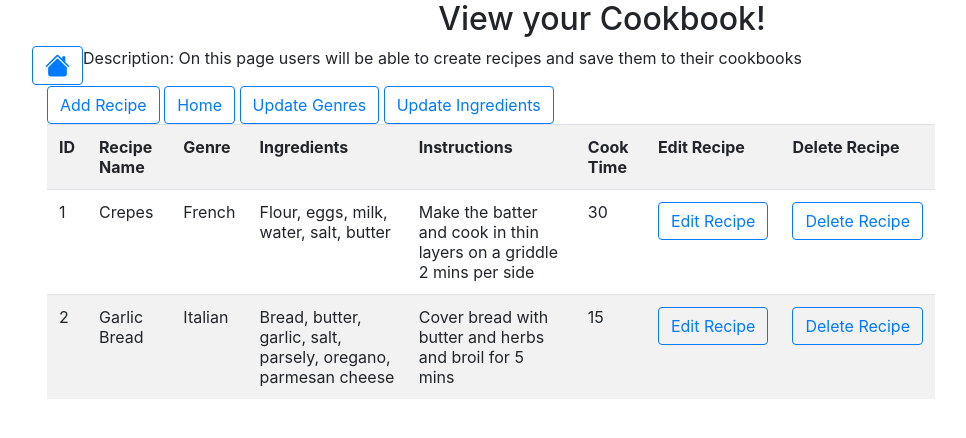
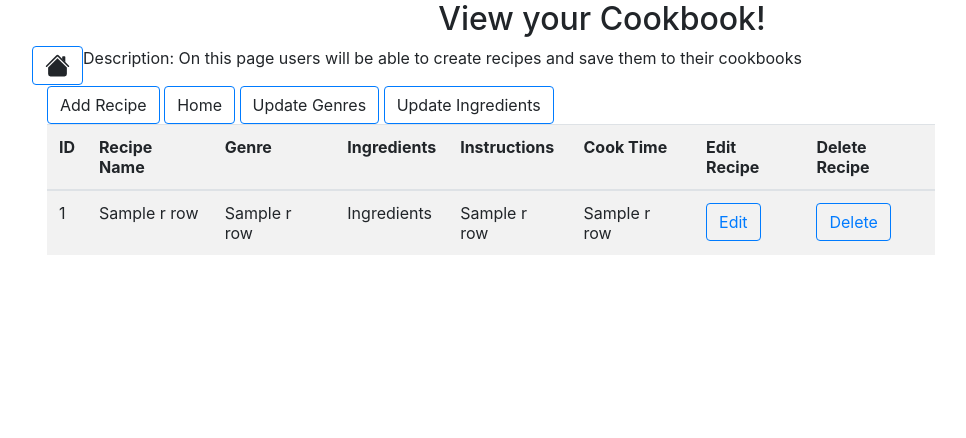
Before and after one commit to litzingj/CS340_Cookbooks, a Flask app: template starter_website/templates/Cookbook.HTML in a window 1280 px wide. Shown: the top 438 px of the page, without its empty margins (38-1004 px from the left). Run offline with Flask 2, Linux system fonts and the light colour scheme; the template is opened without the code that fills it: most values are stand-ins (such as "Sample title", 1, 10 or a date in 2020); some libraries are stand-ins or nearby versions.

Commit message:
fixed all the buttons and added cookbook.html

```diff
--- a/starter_website/templates/Cookbook.HTML
+++ b/starter_website/templates/Cookbook.HTML
@@ -17,7 +17,7 @@
             </div>
             <div class="row justify-content-left">
                 <div>
-                    <a href="index.html" class ="btn btn-outline-primary" id="homeButton">
+                    <a class ="btn btn-outline-primary" id="homeButton" onclick="window.location = '/'">
                         <svg xmlns="http://www.w3.org/2000/svg" width="25" height="25" fill="currentColor" class="bi bi-house-fill" viewBox="0 0 16 16">
                               <path fill-rule="evenodd" d="M8 3.293l6 6V13.5a1.5 1.5 0 0 1-1.5 1.5h-9A1.5 1.5 0 0 1 2 13.5V9.293l6-6zm5-.793V6l-2-2V2.5a.5.5 0 0 1 .5-.5h1a.5.5 0 0 1 .5.5z"/>
                                 <path fill-rule="evenodd" d="M7.293 1.5a1 1 0 0 1 1.414 0l6.647 6.646a.5.5 0 0 1-.708.708L8 2.207 1.354 8.854a.5.5 0 1 1-.708-.708L7.293 1.5z"/>
@@ -31,10 +31,10 @@
 
         <div>
             <div class="justify-content-left">
-                <a href="./recipe.html" role="button"  class="btn btn-outline-primary" id="addRecipeButton">Add Recipe</a>
-                <a role="button" href="index.html"  class="btn btn-outline-primary" id="homeButton">Home </a>
-                <a role="button" href="genre.html" class="btn btn-outline-primary" id="updateGenresButton">Update Genres</a>
-                <a role="button" href="ingredient.html" class="btn btn-outline-primary" id="updateGenresButton">Update Ingredients</a>
+                <a role="button"  class="btn btn-outline-primary" id="addRecipeButton" onclick="window.location = '/recipe'">Add Recipe</a>
+                <a role="button" class="btn btn-outline-primary" id="homeButton" onclick="window.location = '/'">Home </a>
+                <a role="button" class="btn btn-outline-primary" id="updateGenresButton" onclick="window.location = '/browse_genre'">Update Genres</a>
+                <a role="button" class="btn btn-outline-primary" id="updateGenresButton" onclick="window.location = '/ingredient'">Update Ingredients</a>
             </div>
             <div>
             <table id="cookbookTable" class="table table-striped"  style="width:80%">
@@ -48,26 +48,20 @@
                   <th>Edit Recipe</th>
                   <th>Delete Recipe</th>
                 </tr>
-                <tr>
-                  <td>1</td>
-                  <td>Crepes</td>
-                  <td>French</td>
-                  <td>Flour, eggs, milk, water, salt, butter </td>
-                  <td>Make the batter and cook in thin layers on a griddle 2 mins per side</td>
-                  <td>30</td>
-                  <td><a role="button" href="recipe.html" class="btn btn-outline-primary" id="editRecipeButton">Edit Recipe</a></td>
-                  <td><a role="button" href="Cookbook.HTML" class="btn btn-outline-primary" id="deleteRecipeButton">Delete Recipe</a></td>
-                </tr>
-                <tr>
-                    <td>2</td>
-                    <td>Garlic Bread</td>
-                    <td>Italian</td>
-                    <td>Bread, butter, garlic, salt, parsely, oregano, parmesan cheese</td>
-                    <td>Cover bread with butter and herbs and broil for 5 mins</td>
-                    <td>15</td>
-                    <td><a role="button" href="recipe.html" class="btn btn-outline-primary" id="editRecipeButton">Edit Recipe</a></td>
-                    <td><a role="button" href="Cookbook.HTML" class="btn btn-outline-primary" id="deleteRecipeButton">Delete Recipe</a></td>
-                </tr>
+                <tbody>
+                    {% for r in r_rows %}
+                    <tr>
+                        <td>{{ r.0 }}</td>
+                        <td>{{ r[1] }}</td>
+                        <td>{{ r[4] }}</td>
+                        <td>Ingredients</td>
+                        <td>{{ r[2] }}</td>
+                        <td>{{ r[3] }}</td>
+                        <td><button class ="btn btn-outline-primary"> Edit</button></td>
+                        <td><button class ="btn btn-outline-primary"> Delete</button></td>
+                    </tr>
+                    {% endfor %}
+                </tbody>
               </table>
               </div>
         </div>
--- a/starter_website/templates/genre.html
+++ b/starter_website/templates/genre.html
@@ -54,7 +54,7 @@
                 </tbody>
 
               </table>
-              <a role="button" class="btn btn-outline-primary" id="backToCookbookButton">Back to Cookbook</a>
+              <a role="button" class="btn btn-outline-primary" id="backToCookbookButton" onclick="window.location = '/view_cookbook'">Back to Cookbook</a>
 
               </div>
         </div>
--- a/starter_website/templates/index.html
+++ b/starter_website/templates/index.html
@@ -49,7 +49,7 @@
                         {% endfor %}
                     </tbody>
                 </table>
-                <a class="btn btn-outline-primary" id="cookbookButton">Add New Cookbook</a>
+                <a class="btn btn-outline-primary" id="cookbookButton"  onclick="window.location = '/view_cookbook'">Add New Cookbook</a>
             </div>
         </div>
 
--- a/starter_website/templates/recipe.html
+++ b/starter_website/templates/recipe.html
@@ -162,7 +162,7 @@
             <div class="container">
                 <div class="row">
                     <div class="col-12">
-                        <a href="Cookbook.HTML" class="btn btn-outline-primary" type="button">Save New Recipe</a>
+                        <a class="btn btn-outline-primary" type="button" onclick="window.location = '/view_cookbook'">Save New Recipe</a>
                     </div>
                 </div>
             </div>
--- a/starter_website/webapp.py
+++ b/starter_website/webapp.py
@@ -19,6 +19,16 @@ def browse_genre():
     result = execute_query(db_connection, query).fetchall()
     print(result)
     return render_template('genre.html', g_rows=result)
+
+@webapp.route('/view_cookbook')
+#the name of this function is just a cosmetic thing
+def browse_cb():
+    print("Fetching and rendering cookbook web page")
+    db_connection = connect_to_database()
+    query = "SELECT recipe_id, name, instruction, total_cook_time, genre from Recipes;"
+    result = execute_query(db_connection, query).fetchall()
+    print(result)
+    return render_template('Cookbook.HTML', r_rows=result)
 
 @webapp.route('/recipe')
 #the name of this function is just a cosmetic thing
@@ -62,7 +72,7 @@ def browse_ingredients():
     query = "SELECT ing_id, name, type from Ingredients;"
     result = execute_query(db_connection, query).fetchall()
     print(result)
-    return render_template('ingredient.html', rows=result)
+    return render_template('ingredient.html', i_rows=result)
 
 @webapp.route('/ingredients', methods=['POST','GET'])
 def add_new_ingredients():
```
Also changed, not shown: starter_website/templates/ingredient.html (+4 -4 lines).
